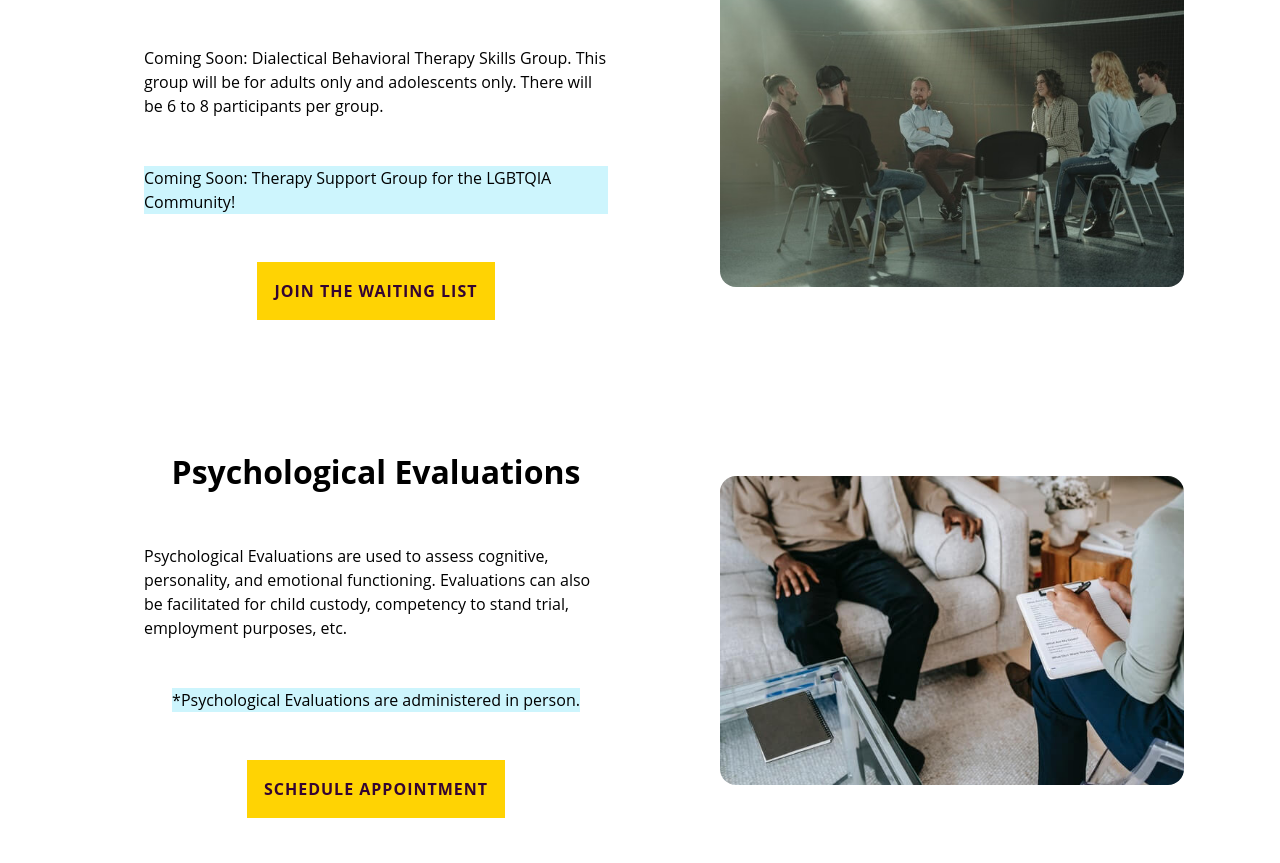
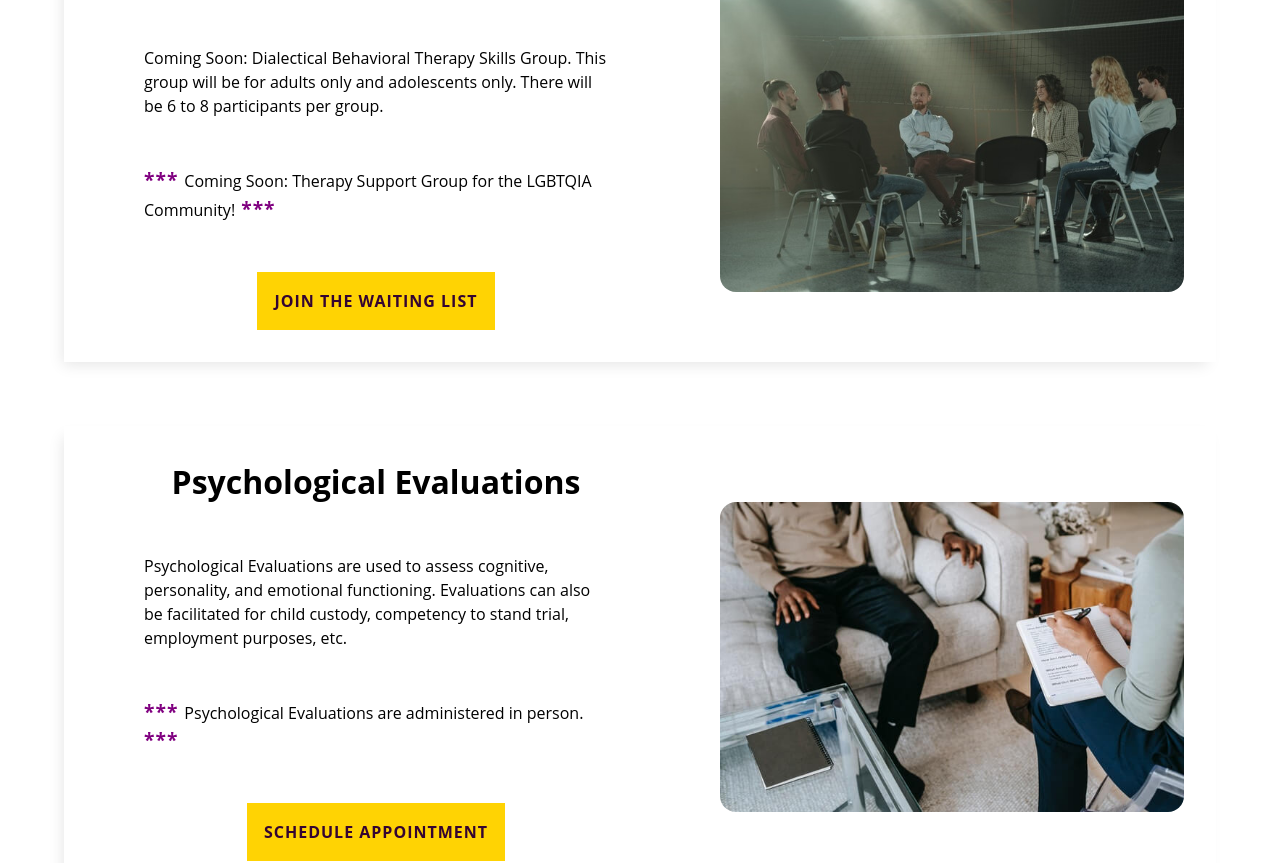
Before and after one commit to artsycoder533/vohps-next, a Next.js app: page /therapyservices in a window 1280 px wide. Shown: the part 1609-2472 px from the top of the page. Built offline with nearby package versions, Linux system fonts and the light colour scheme.

Commit message:
added box shadow to therapy services cards

```diff
--- a/components/ServiceTab/ServiceTab.js
+++ b/components/ServiceTab/ServiceTab.js
@@ -12,13 +12,17 @@ const ServiceTab = ({ service}) => {
         <StyledDescription>
           <h3>{title}</h3>
           <p>{description1}</p>
-          <p>{description2}</p>
+          <p>
+            <span>*** </span>
+            {description2}
+            <span> ***</span>
+          </p>
           <Link href={url} passHref>
             <PrimaryLink>{btn}</PrimaryLink>
           </Link>
         </StyledDescription>
         <div>
-          <Image src={img.src} alt={title} width={588} height={392}/>
+          <Image src={img.src} alt={title} width={588} height={392} />
         </div>
       </Container>
     );
--- a/components/ServiceTab/style.js
+++ b/components/ServiceTab/style.js
@@ -5,13 +5,14 @@ export const Container = styled.article`
   gap: 4rem;
   flex-direction: column;
   align-items: center;
+  box-shadow: -5px 7px 14px -4px rgba(0, 0, 0, 0.1);
 
   img {
     border-radius: 1rem;
     max-width: 100%;
   }
 
-    @media all and (min-width: 992px){
+  @media all and (min-width: 992px) {
     flex-direction: row;
     justify-content: center;
     padding: 2rem;
@@ -35,7 +36,15 @@ export const StyledDescription = styled.div`
   }
 
   p:nth-of-type(2) {
-    background: #cdf5fd;
+    /* background: #cdf5fd; */
+
+
+    span {
+      color: purple;
+      font-weight: bold;
+      font-size: 1.2rem;
+      letter-spacing: 1px;
+    }
   }
 
   @media all and (min-width: 992px) {
--- a/utility/data.js
+++ b/utility/data.js
@@ -149,7 +149,7 @@ export const serviceDescriptions = [
     title: "Psychological Evaluations",
     description1:
       "Psychological Evaluations are used to assess cognitive, personality, and emotional functioning. Evaluations can also be facilitated for child custody, competency to stand trial, employment purposes, etc.",
-    description2: "*Psychological Evaluations are administered in person.",
+    description2: "Psychological Evaluations are administered in person.",
     btn: "Schedule Appointment",
     img: Evaluation,
     url: "/contact",
```
Lines whose indentation alone changed are shown as unchanged.
